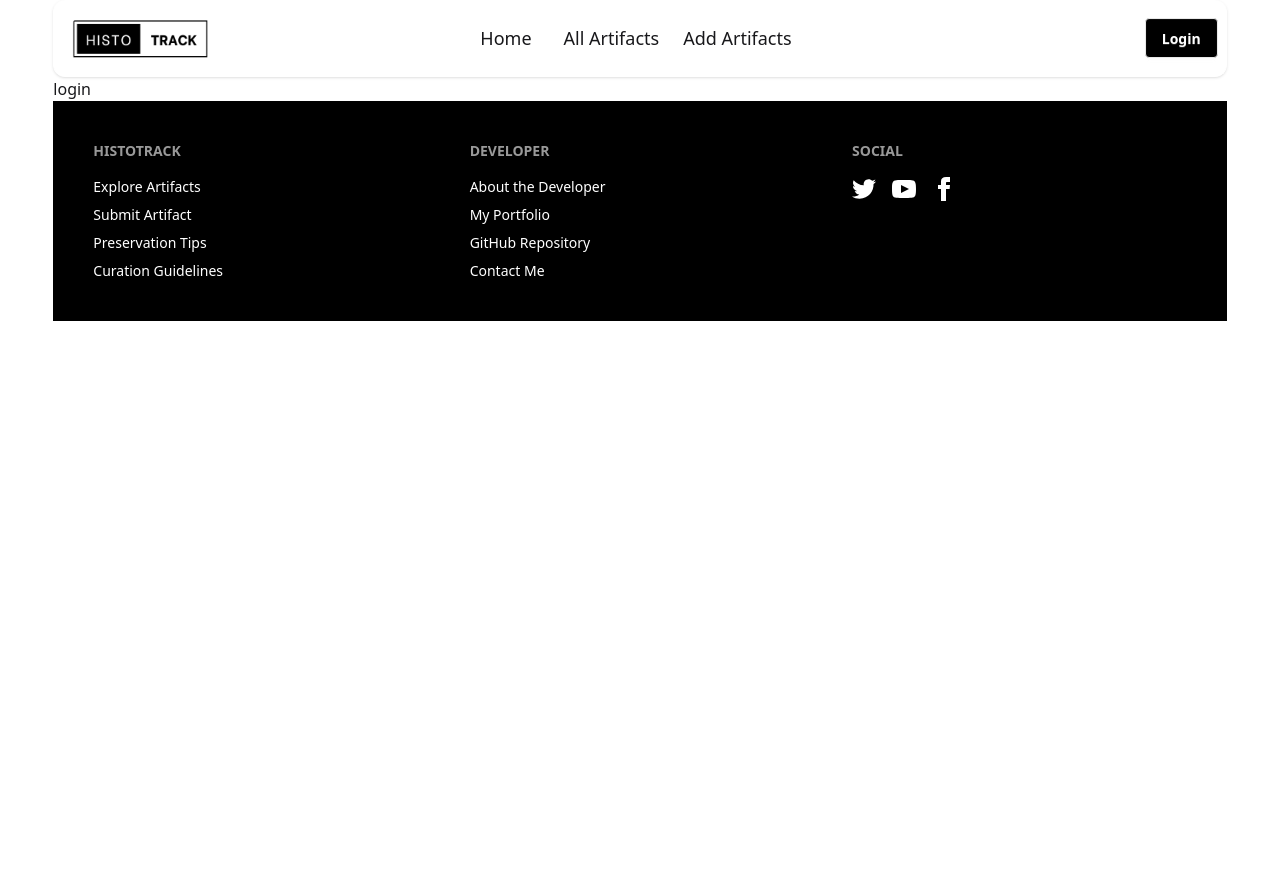
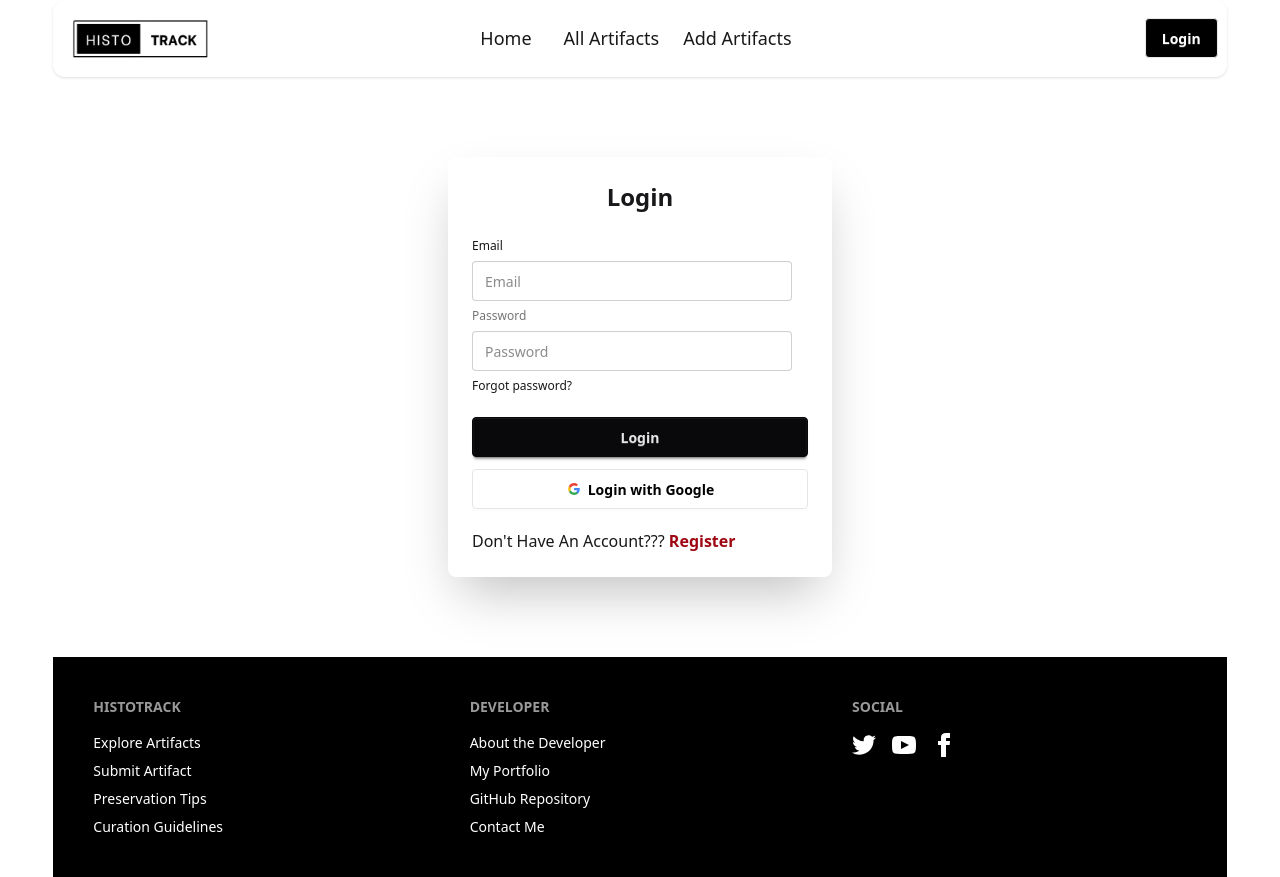
Before and after one commit to FyslAhmd/histo-track-client, a React (Vite) app: page /login in a window 1280 px wide. Before the commit the page ends 800 px from the top, so only its background shows below. Built offline with nearby package versions, Linux system fonts and the light colour scheme; no server answers.

Commit message:
added login functionality

```diff
--- a/src/Pages/Login.jsx
+++ b/src/Pages/Login.jsx
@@ -1,11 +1,110 @@
-import React from 'react';
+import React, { use } from "react";
+import { Link, useLocation, useNavigate } from "react-router";
+import AuthContext from "../provider/AuthContext";
+import { toast } from "react-toastify";
 
 const Login = () => {
-    return (
-        <div>
-            login
+  const { setUser, loginUser, signInGoogle } = use(AuthContext);
+  const navigate = useNavigate();
+  const location = useLocation();
+
+  const handleLogin = (e) => {
+    e.preventDefault();
+    const email = e.target.email.value;
+    const password = e.target.password.value;
+
+    loginUser(email, password)
+      .then((res) => {
+        setUser(res.user);
+        navigate(`${location.state ? location.state : "/"}`);
+        toast.success("User Login Successfully");
+      })
+      .catch((err) => toast.error(err.code));
+  };
+
+  const handleGoogleSignIn = () => {
+    signInGoogle()
+      .then((res) => {
+        setUser(res.user);
+        toast.success("User Register Successfully");
+        navigate("/");
+      })
+      .catch((err) => {
+        toast.error(err.code);
+      });
+  };
+  return (
+    <>
+      <div className="card backdrop-blur-md w-full max-w-sm mx-auto shrink-0 shadow-2xl my-20">
+        <div className="card-body">
+          <h1 className="text-2xl font-bold text-center mb-3">Login</h1>
+          <form onSubmit={handleLogin} className="fieldset">
+            <label className="">Email</label>
+            <input
+              type="email"
+              name="email"
+              className="input"
+              placeholder="Email"
+              required
+            />
+            <label className="label">Password</label>
+            <input
+              type="password"
+              name="password"
+              className="input"
+              placeholder="Password"
+              required
+            />
+            <div>
+              <a className="link link-hover">Forgot password?</a>
+            </div>
+            <button type="submit" className="btn btn-neutral mt-4">
+              Login
+            </button>
+          </form>
+          <button
+            onClick={handleGoogleSignIn}
+            className="btn bg-white text-black border-[#e5e5e5]"
+          >
+            <svg
+              aria-label="Google logo"
+              width="16"
+              height="16"
+              xmlns="http://www.w3.org/2000/svg"
+              viewBox="0 0 512 512"
+            >
+              <g>
+                <path d="m0 0H512V512H0" fill="#fff"></path>
+                <path
+                  fill="#34a853"
+                  d="M153 292c30 82 118 95 171 60h62v48A192 192 0 0190 341"
+                ></path>
+                <path
+                  fill="#4285f4"
+                  d="m386 400a140 175 0 0053-179H260v74h102q-7 37-38 57"
+                ></path>
+                <path
+                  fill="#fbbc02"
+                  d="m90 341a208 200 0 010-171l63 49q-12 37 0 73"
+                ></path>
+                <path
+                  fill="#ea4335"
+                  d="m153 219c22-69 116-109 179-50l55-54c-78-75-230-72-297 55"
+                ></path>
+              </g>
+            </svg>
+            Login with Google
+          </button>
+          <p className="text-base mt-3">
+            Don't Have An Account???{" "}
+            <Link className="text-red-800 font-bold" to="/register">
+              Register
+            </Link>
+          </p>
         </div>
-    );
+      </div>
+    </>
+  );
 };
 
 export default Login;
```
